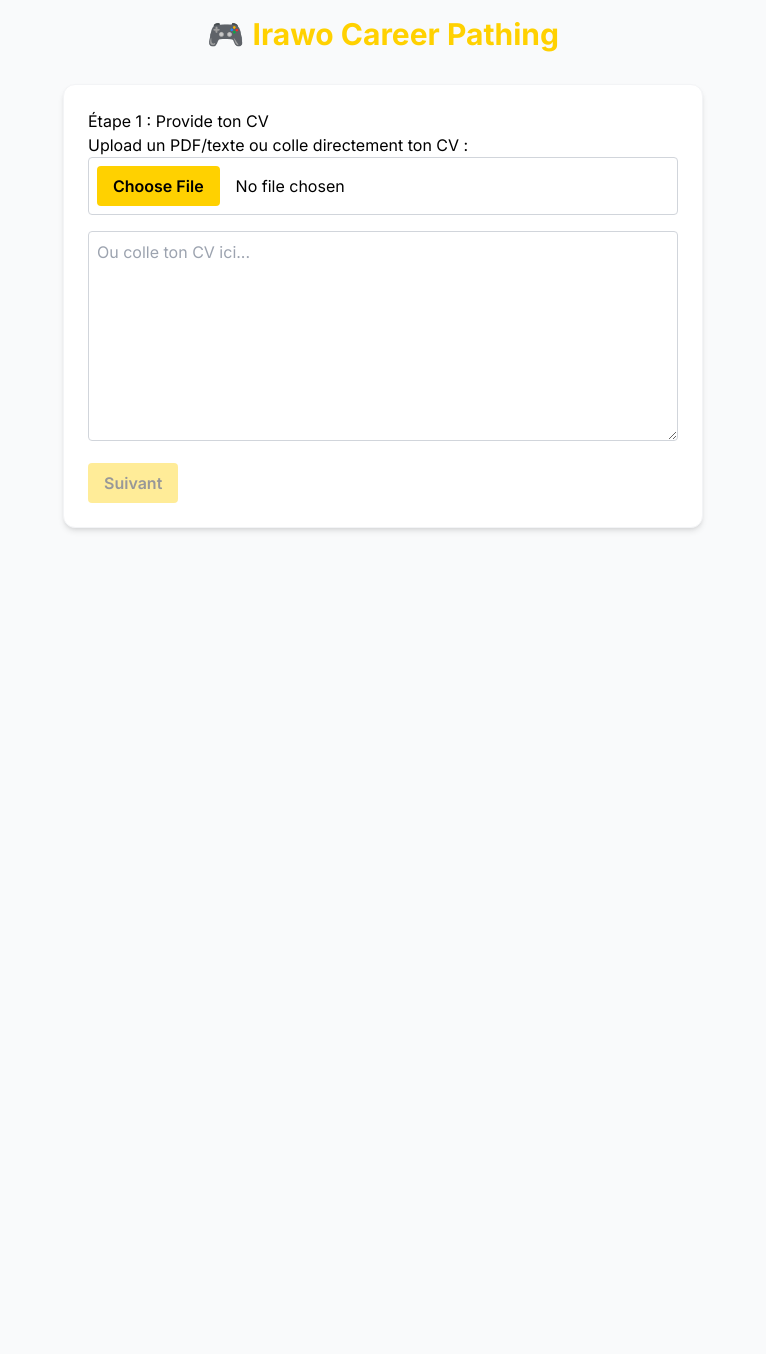
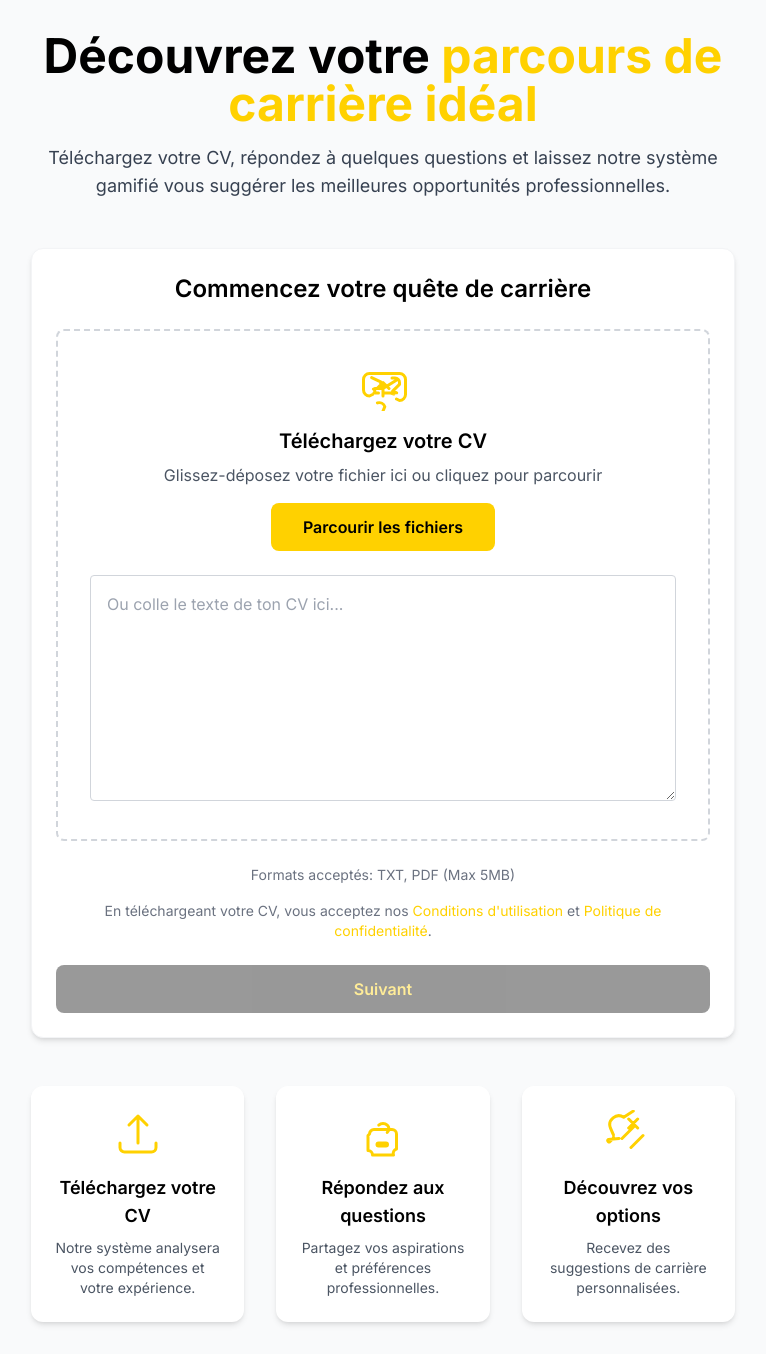
Before and after one commit to ErnestBogore/irawo-career-pathing, a Next.js app: page / in a window 1280 px wide. Shown: the whole page, without its empty margins (257-1023 px from the left). Before the commit the page ends 800 px from the top, so only its background shows below. Built offline with nearby package versions, Linux system fonts and the light colour scheme.

Commit message:
Refonte UI: Layout similaire à l'image, icônes et structure

```diff
--- a/pages/index.tsx
+++ b/pages/index.tsx
@@ -91,19 +91,60 @@ export default function Home() {
   );
 
   return (
-    <main className="max-w-2xl mx-auto p-4">
-      <h1 className="text-3xl font-bold text-center mb-8 flex items-center justify-center gap-2">
-        <span role="img" aria-label="gamepad">🎮</span> <span className="text-primary">Irawo Career Pathing</span>
+    <div className="min-h-screen bg-gray-50">
+      <div className="max-w-3xl mx-auto p-4 sm:p-6 lg:p-8">
+        {/* Header Section */}
+        <header className="text-center mb-12">
+          <h1 className="text-4xl md:text-5xl font-bold mb-4">
+            Découvrez votre <span className="text-primary">parcours de carrière idéal</span>
           </h1>
+          <p className="text-lg text-gray-700">
+            Téléchargez votre CV, répondez à quelques questions et laissez notre système gamifié
+            vous suggérer les meilleures opportunités professionnelles.
+          </p>
+          {/* Optional: Add the two buttons here later if needed */}
+        </header>
+
         {step === 1 && (
-        <section className="card">
-          <h2>Étape 1 : Provide ton CV</h2>
-          <p>Upload un PDF/texte ou colle directement ton CV :</p>
-          <input type="file" accept=".txt,.pdf" className="file:mr-4 file:py-2 file:px-4 file:border-0 file:bg-primary file:text-dark file:font-semibold file:rounded cursor-pointer" onChange={(e) => e.target.files && handleFileUpload(e.target.files[0])} />
-          <textarea value={manualEntry} onChange={e=>setManualEntry(e.target.value)} placeholder="Ou colle ton CV ici..." rows={8} className="mt-4" />
+          <section className="card text-center">
+            <h2 className="text-2xl font-semibold mb-6">Commencez votre quête de carrière</h2>
+            <div className="border-2 border-dashed border-gray-300 rounded-lg p-8 mb-6 text-center">
+              <div className="mx-auto mb-4 text-primary w-12 h-12">
+                {/* Simple Upload Icon from image */}
+                <svg xmlns="http://www.w3.org/2000/svg" fill="none" viewBox="0 0 24 24" strokeWidth={1.5} stroke="currentColor" className="w-full h-full">
+                  <path strokeLinecap="round" strokeLinejoin="round" d="M12 16.5V9.75m0 0l3 3m-3-3l-3 3M6.75 15.75l-1.5.75a3 3 0 01-3-3V8.25a3 3 0 013-3h15a3 3 0 013 3v7.5a3 3 0 01-3 3l-1.5-.75m-6.75 6l.91-2.148a3 3 0 00-3.712-1.89M16.5 7.5H18a2.25 2.25 0 012.25 2.25v.94l-3.397 3.397m-3.885-1.95a2.25 2.25 0 01-2.105-2.723L6.325 7.269m12.524 1.19L12 12.75m0 0l-.115-.03a1.125 1.125 0 01-.961-.374M12 12.75h-3.879m0 0l-.921.303A1.125 1.125 0 017.5 15h2.25m2.25 0h3.879m0 0l1.523.492a1.125 1.125 0 011.42-.56z" />
+                </svg>
+              </div>
+              <p className="text-xl font-semibold mb-2">Téléchargez votre CV</p>
+              <p className="text-gray-600 mb-4">Glissez-déposez votre fichier ici ou cliquez pour parcourir</p>
+              <input
+                type="file"
+                accept=".txt,.pdf"
+                className="hidden"
+                id="file-upload"
+                onChange={(e) => e.target.files && handleFileUpload(e.target.files[0])}
+              />
+              <label htmlFor="file-upload" className="inline-block px-8 py-3 bg-primary text-dark font-semibold rounded-lg cursor-pointer hover:bg-yellow-400 transition">
+                Parcourir les fichiers
+              </label>
+              {/* Re-add manual entry textarea below the file input area */}
+              <textarea
+                value={manualEntry}
+                onChange={e=>setManualEntry(e.target.value)}
+                placeholder="Ou colle le texte de ton CV ici..."
+                rows={8}
+                className="border border-gray-300 rounded p-4 w-full mt-6 focus:outline-none focus:ring-2 focus:ring-primary focus:border-primary"
+              />
+            </div>
+            <p className="text-sm text-gray-500 mb-4">Formats acceptés: TXT, PDF (Max 5MB)</p>
+            {/* Conditions and Policy links */}
+            <p className="text-sm text-gray-500">
+              En téléchargeant votre CV, vous acceptez nos <a href="#" className="text-primary hover:underline">Conditions d'utilisation</a> et <a href="#" className="text-primary hover:underline">Politique de confidentialité</a>.
+            </p>
+            {/* Suivant button moved outside the dashed area but within the card */}
             <button
               disabled={!resumeText && !manualEntry}
-            className="mt-4 px-4 py-2 bg-primary text-dark font-semibold rounded disabled:opacity-40"
+              className="mt-6 w-full px-4 py-3 bg-dark text-primary font-semibold rounded-lg disabled:opacity-40 hover:bg-gray-800 transition"
               onClick={() => {
                 if (!resumeText) setResumeText(manualEntry);
                 handleNext();
@@ -113,50 +154,54 @@ export default function Home() {
             </button>
           </section>
         )}
+
         {step === 2 && (
-        <section>
-          <h2>Étape 2 : Tes aspirations</h2>
-          <label>
+          <section className="card">
+            <h2 className="text-2xl font-semibold mb-6">Étape 2 : Tes aspirations</h2>
+            <div className="space-y-4">
+              <label className="block">
                 Rôle de rêve :
                 <input
-              className="w-full"
+                  className="w-full mt-1 border border-gray-300 rounded-md p-2 focus:outline-none focus:ring-2 focus:ring-primary focus:border-primary"
                   value={aspirations.dreamRole}
                   onChange={(e) => setAspirations({ ...aspirations, dreamRole: e.target.value })}
                 />
               </label>
-          <br />
-          <label>
+              <label className="block">
                 Tâches que tu aimes :
                 <input
-              className="w-full"
+                  className="w-full mt-1 border border-gray-300 rounded-md p-2 focus:outline-none focus:ring-2 focus:ring-primary focus:border-primary"
                   value={aspirations.enjoyTasks}
                   onChange={(e) => setAspirations({ ...aspirations, enjoyTasks: e.target.value })}
                 />
               </label>
-          <br />
-          <label>
+              <label className="block">
                 Environnement préféré :
                 <input
-              className="w-full"
+                  className="w-full mt-1 border border-gray-300 rounded-md p-2 focus:outline-none focus:ring-2 focus:ring-primary focus:border-primary"
                   value={aspirations.preferredEnvironment}
                   onChange={(e) =>
                     setAspirations({ ...aspirations, preferredEnvironment: e.target.value })
                   }
                 />
               </label>
-          <br />
+            </div>
             <button
-            className="mt-4 px-4 py-2 bg-primary text-dark font-semibold rounded"
+              className="mt-8 w-full px-4 py-3 bg-dark text-primary font-semibold rounded-lg hover:bg-gray-800 transition"
               onClick={handleNext}
             >
               Explorer mes carrières
             </button>
           </section>
         )}
+
         {step === 3 && (
-        <section>
-          <h2>Étape 3 : Résultats</h2>
-          {loading && <p>⏳ Génération...</p>}
+          <section className="card">
+            <h2 className="text-2xl font-semibold mb-6">Étape 3 : Résultats</h2>
+            {loading && <p className="text-center text-primary">⏳ Génération...</p>}
+            {!loading && suggestions.length === 0 && (
+              <p className="text-center text-gray-600">Aucune suggestion de carrière trouvée. Essayez de reformuler vos aspirations ou d'améliorer votre CV.</p>
+            )}
             {!loading && suggestions.length > 0 &&
               suggestions.map((s, idx) => {
                 const isOpen = expanded === idx;
@@ -164,34 +209,34 @@ export default function Home() {
                   <div
                     key={idx}
                     className="border border-gray-200 rounded-xl p-5 mb-4 bg-white hover:shadow-lg transition cursor-pointer"
+                    onClick={() => setExpanded(isOpen ? null : idx)}
                   >
                     <h3
-                    style={{ cursor: 'pointer', display: 'flex', justifyContent: 'space-between' }}
-                    onClick={() => setExpanded(isOpen ? null : idx)}
+                      className="text-lg font-semibold text-dark mb-2 flex items-center justify-between"
                     >
                       <span>
-                      {s.title} <span style={{ fontSize: 14 }}>(fit {s.fitScore}%)</span>
+                        {s.title} <span className="text-sm font-normal text-gray-600">(fit {s.fitScore}%)</span>
                       </span>
                       <span>{isOpen ? '▲' : '▼'}</span>
                     </h3>
                     <ProgressBar value={s.fitScore} />
-                  <p>{s.description}</p>
+                    <p className="text-gray-700 mt-2">{s.description}</p>
                     {isOpen && (
-                    <div style={{ marginTop: 8 }}>
+                      <div className="mt-4 text-gray-700">
                         <strong>Forces :</strong>
-                      <ul>
+                        <ul className="list-disc list-inside ml-2">
                           {s.strengths.map((st, i) => (
                             <li key={i}>{st}</li>
                           ))}
                         </ul>
                         <strong>Faiblesses :</strong>
-                      <ul>
+                        <ul className="list-disc list-inside ml-2">
                           {s.weaknesses.map((w, i) => (
                             <li key={i}>{w}</li>
                           ))}
                         </ul>
                         <strong>Compétences à acquérir :</strong>
-                      <ul>
+                        <ul className="list-disc list-inside ml-2">
                           {s.skillsToAcquire.map((sk, i) => (
                             <li key={i}>{sk}</li>
                           ))}
@@ -203,6 +248,42 @@ export default function Home() {
               })}
           </section>
         )}
-    </main>
+
+        {/* Step Summary Cards */}
+        <section className="mt-12 grid grid-cols-1 sm:grid-cols-3 gap-8 text-center">
+          <div className="p-6 rounded-xl bg-white shadow-md">
+            <div className="mx-auto mb-4 text-primary w-12 h-12">
+              {/* Upload Icon */}
+              <svg xmlns="http://www.w3.org/2000/svg" fill="none" viewBox="0 0 24 24" strokeWidth={1.5} stroke="currentColor" className="w-full h-full">
+                <path strokeLinecap="round" strokeLinejoin="round" d="M3 16.5v2.25A2.25 2.25 0 005.25 21h13.5A2.25 2.25 0 0021 18.75V16.5m-13.5-9L12 3m0 0l4.5 4.5M12 3v13.5" />
+              </svg>
+            </div>
+            <h3 className="text-lg font-semibold mb-2">Téléchargez votre CV</h3>
+            <p className="text-gray-600 text-sm">Notre système analysera vos compétences et votre expérience.</p>
+          </div>
+          <div className="p-6 rounded-xl bg-white shadow-md">
+            <div className="mx-auto mb-4 text-primary w-12 h-12">
+              {/* Questions Icon */}
+              <svg xmlns="http://www.w3.org/2000/svg" fill="none" viewBox="0 0 24 24" strokeWidth={1.5} stroke="currentColor" className="w-full h-full">
+                <path strokeLinecap="round" strokeLinejoin="round" d="M9.879 7.519c1.171-1.025 3.071-1.025 4.242 0 1.172 1.025 1.172 2.687 0 3.712m-4.242-3.712L9.879 7.519m4.242 0L14.121 7.519M5.25 12A2.25 2.25 0 017.5 9.75h9a2.25 2.25 0 012.25 2.25v7.5A2.25 2.25 0 0017.25 22.5H6.75A2.25 2.25 0 004.5 20.25v-7.5zm6 4.5H9.75a.75.75 0 000 1.5h1.5a.75.75 0 000-1.5zm2.25 0h-1.5a.75.75 0 000 1.5h1.5a.75.75 0 000-1.5z" />
+              </svg>
+            </div>
+            <h3 className="text-lg font-semibold mb-2">Répondez aux questions</h3>
+            <p className="text-gray-600 text-sm">Partagez vos aspirations et préférences professionnelles.</p>
+          </div>
+          <div className="p-6 rounded-xl bg-white shadow-md">
+            <div className="mx-auto mb-4 text-primary w-12 h-12">
+              {/* Results Icon */}
+              <svg xmlns="http://www.w3.org/2000/svg" fill="none" viewBox="0 0 24 24" strokeWidth={1.5} stroke="currentColor" className="w-full h-full">
+                <path strokeLinecap="round" strokeLinejoin="round" d="M9 14.25l6-6m4.5 4.5l-6 6m1.145-18.218L9.876 3.645a4.5 4.5 0 00-6.633 5.455l1.476 3.342m.052 1.124a3 3 0 01-.233.653l-1.591 1.591c-.22.22-.58.22-.8 0l-.017-.017a.75.75 0 01-.017-1.06L7.5 14.25m4.84-9.75l4.5 4.5m0-4.5l-4.5 4.5" />
+              </svg>
+            </div>
+            <h3 className="text-lg font-semibold mb-2">Découvrez vos options</h3>
+            <p className="text-gray-600 text-sm">Recevez des suggestions de carrière personnalisées.</p>
+          </div>
+        </section>
+
+      </div>
+    </div>
   );
 }
```
Lines whose indentation alone changed are shown as unchanged.
